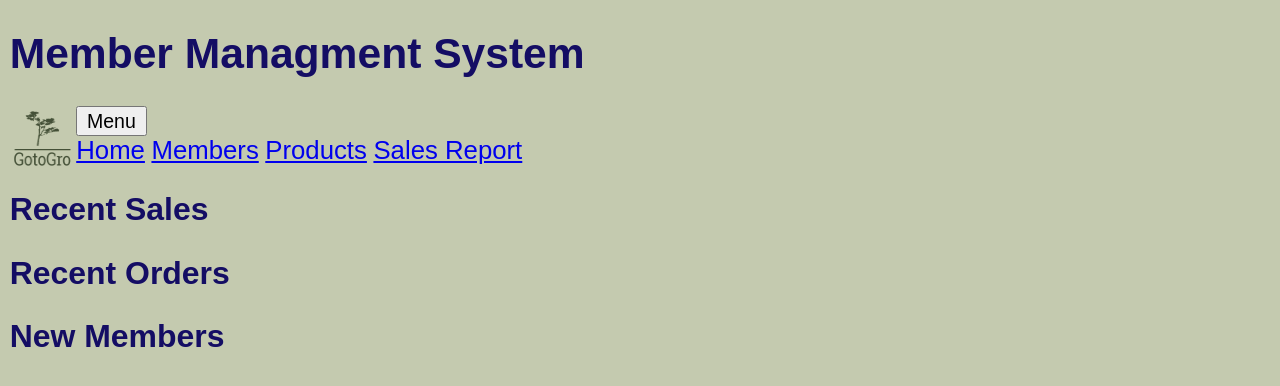
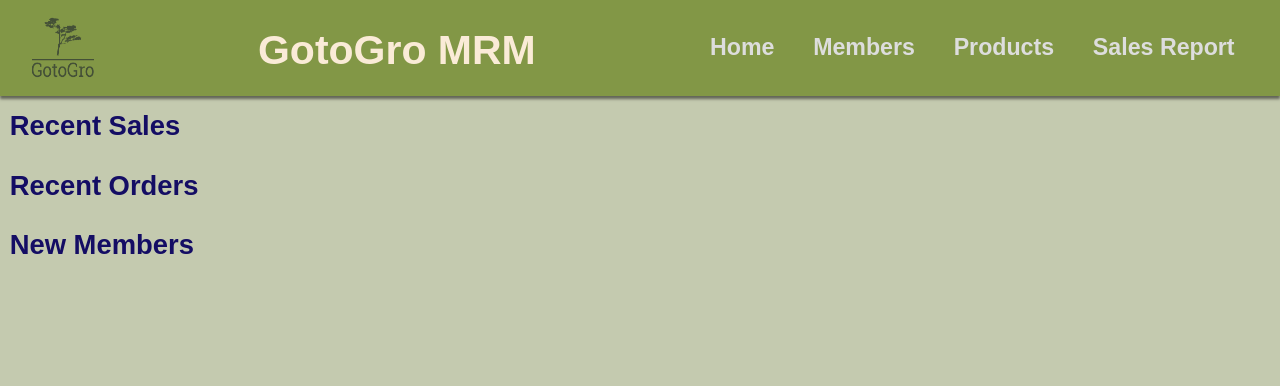
Before and after one commit to HoManLai/SWE20001, a PHP site: page /Main.php in a window 1280 px wide. Shown: the top 386 px of the page. Run offline with PHP 8.4, Linux system fonts and the light colour scheme; a stand-in replaces the project's code that opens the database connection.

Commit message:
Update Main.php
update HTML for nav bar

```diff
--- a/Main.php
+++ b/Main.php
@@ -10,28 +10,22 @@
 </head>
 
 <body>
-	<h1>Member Managment System</h1>
-    <!--Company Logo-->
-    <img src="css\images\Goto_Logo.png" alt="Goto Logo"  width="50" height="50" style="float:Left;">
+	<div class='nav'>
+		<img id='logo' src="css\images\Goto_Logo.png" alt="Goto Logo"  width="50" height="50" style="float:Left;">
+		<h1 id='title'>GotoGro MRM</h1>
 
-	<!--Hoverable Menu (Add CSS to make it dropdown)-->
-	<div class="Menu">
-		<button class="Menu">Menu</button>
-		<div class="Menu">
-			<!--Add the html links-->
-		<a href="Main.php">Home</a>
-        <a href="MemberList.php">Members</a>
-        <a href="ProductList.php">Products</a>
-        <a href="SalesReport.php">Sales Report</a>
-
+		<div class="menu">
+			<a href="Main.php">Home</a>
+			<a href="MemberList.php">Members</a>
+			<a href="ProductList.php">Products</a>
+			<a href="SalesReport.php">Sales Report</a>
 		</div>
 	</div>
-
-	<!--Display and analysis members dtails and sales records by charts-->
-	<!--Sprint 2-->
-	<h2>Recent Sales</h2>
-	<h2>Recent Orders</h2>
-	<h2>New Members</h2>
+	<div class='content'>
+		<h3>Recent Sales</h3>
+		<h3>Recent Orders</h3>
+		<h3>New Members</h3>
+	</div>
 </body>
 
 </html>
```
